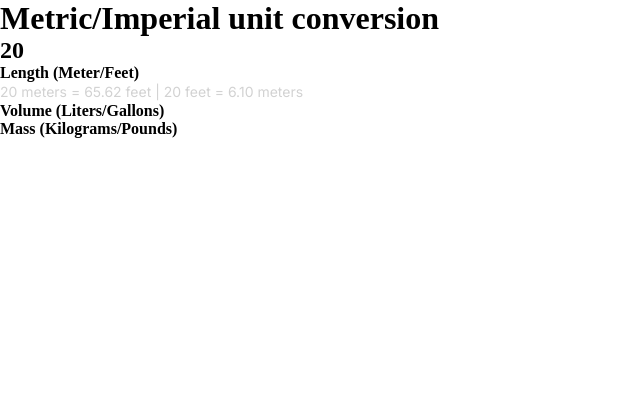
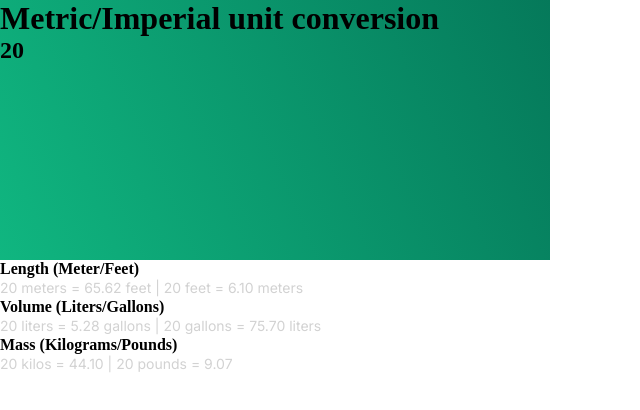
Before and after one commit to Epiq122/converter, a plain HTML site: page index.html in a window 1280 px wide. Shown: the whole page, without its empty margins (0-640 px from the left). Drawn offline with Linux system fonts and the light colour scheme.

Commit message:
added the logic for mass and volume

```diff
--- a/app.js
+++ b/app.js
@@ -1,13 +1,34 @@
 const lengthEl = document.getElementById('length');
-let unitEl = document.getElementById('unit');
-
-unitEl.textContent = 20;
+const unitEl = document.getElementById('unit');
+const volumeEl = document.getElementById('volume');
+const massEl = document.getElementById('mass');
+let numberToConvert = 20;
+unitEl.textContent = numberToConvert;
 
 function getLength() {
-  unitEl = 20;
-  const metersToFeet = `${Number(3.28084 * unitEl).toFixed(2)} feet`;
-  const feetTometers = `${Number(unitEl / 3.281).toFixed(2)} meters`;
+  numberToConvert = 20;
+  const metersToFeet = `${Number(3.28084 * numberToConvert).toFixed(2)} feet`;
+  const feetTometers = `${Number(numberToConvert / 3.281).toFixed(2)} meters`;
 
-  lengthEl.textContent = `${unitEl} meters = ${metersToFeet} | ${unitEl} feet = ${feetTometers}`;
+  lengthEl.textContent = `${numberToConvert} meters = ${metersToFeet} | ${numberToConvert} feet = ${feetTometers}`;
 }
+
+function getVolume() {
+  numberToConvert = 20;
+  const literToGallon = `${Number(numberToConvert / 3.785).toFixed(2)} gallons`;
+  const gallonsToLiters = `${Number(3.785 * numberToConvert).toFixed(
+    2
+  )} liters`;
+  volumeEl.textContent = `${numberToConvert} liters = ${literToGallon} | ${numberToConvert} gallons = ${gallonsToLiters}`;
+}
+
+function getMass() {
+  numberToConvert = 20;
+  const kilosToPounds = `${Number(numberToConvert * 2.205).toFixed(2)}`;
+  const poundsToKilos = `${Number(numberToConvert / 2.205).toFixed(2)}`;
+  massEl.textContent = `${numberToConvert} kilos = ${kilosToPounds} | ${numberToConvert} pounds = ${poundsToKilos}`;
+}
+
 getLength();
+getVolume();
+getMass();
--- a/style.css
+++ b/style.css
@@ -11,3 +11,9 @@ p{
   line-height:20px;
   color:#d2d2d2
 }
+
+header{
+  width:550px;
+  height:260px;
+ background: linear-gradient(246.26deg, #05795A 0%, #10B680 100%);
+}
```
